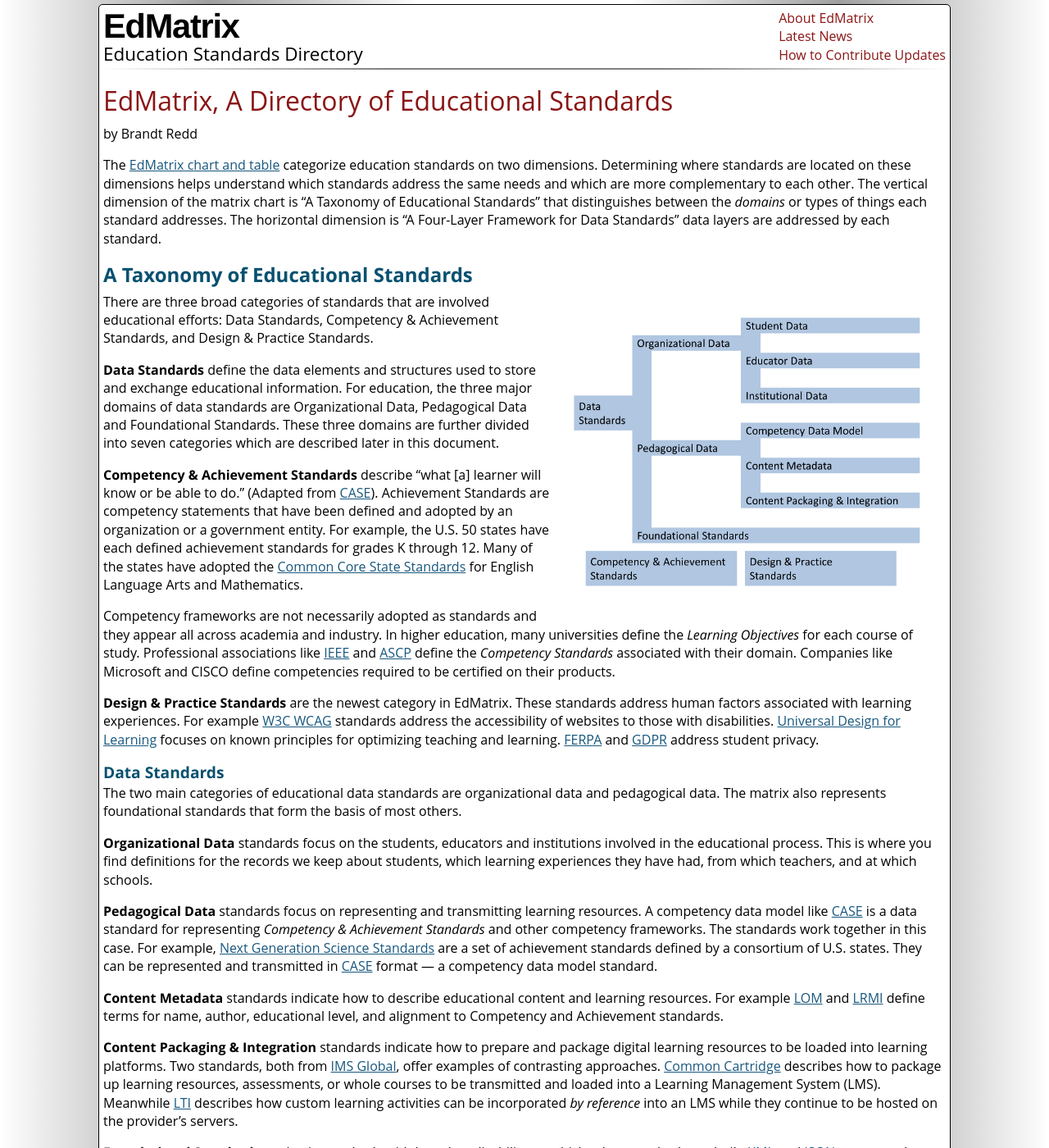
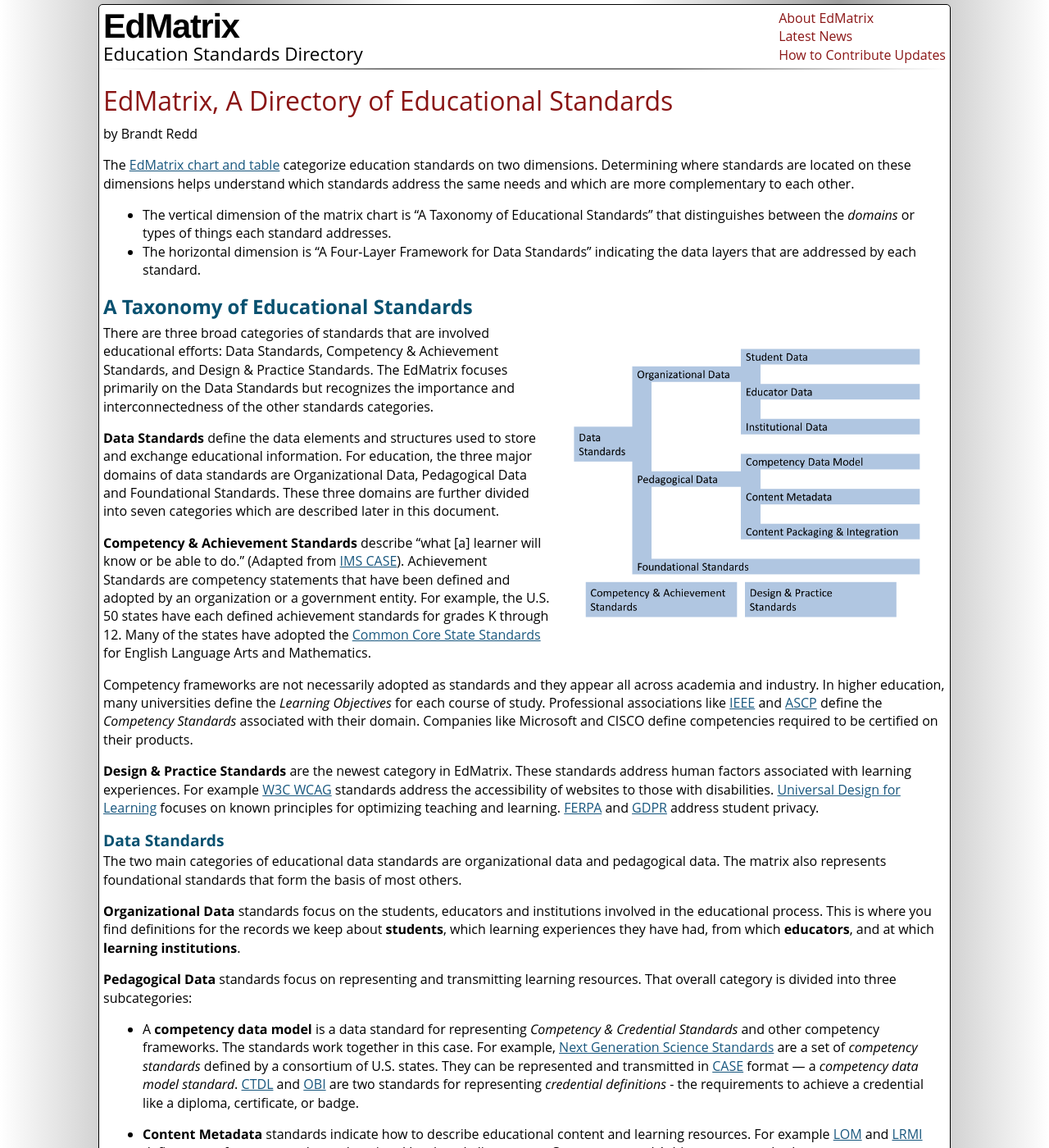
Before and after one commit to EdMatrix/edmatrix.github.io, a Jekyll site: the page built from A-Directory-Of-Educational-Standards.md, in a window 1280 px wide and 1400 px high. Shown: the whole window at 82% size. Built offline with Jekyll 4.4.1, drawn with Linux system fonts in a browser that asks for light colours; some web fonts are replaced; some of the changed text lies outside the part shown.

Commit message:
Update to standards taxonomy.

```diff
--- a/A-Directory-Of-Educational-Standards.md
+++ b/A-Directory-Of-Educational-Standards.md
@@ -4,34 +4,39 @@
 date: 2019-09-04
 layout: article
 ---
-The [EdMatrix chart and table](https://www.edmatrix.org/matrix.html) categorize education standards on two dimensions. Determining where standards are located on these dimensions helps understand which standards address the same needs and which are more complementary to each other. The vertical dimension of the matrix chart is "A Taxonomy of Educational Standards" that distinguishes between the *domains* or types of things each standard addresses. The horizontal dimension is "A Four-Layer Framework for Data Standards" data layers are addressed by each standard.
+The [EdMatrix chart and table](/matrix.html) categorize education standards on two dimensions. Determining where standards are located on these dimensions helps understand which standards address the same needs and which are more complementary to each other.
+
+* The vertical dimension of the matrix chart is "A Taxonomy of Educational Standards" that distinguishes between the *domains* or types of things each standard addresses.
+* The horizontal dimension is "A Four-Layer Framework for Data Standards" indicating the data layers that are addressed by each standard.
 
 ## A Taxonomy of Educational Standards
 
 <img style="float: right; margin: 1em;" src="Taxonomy.png" alt="A hierarchy of educational standards matching the descriptions in the text." width="450" />
-There are three broad categories of standards that are involved educational efforts: Data Standards, Competency & Achievement Standards, and Design & Practice Standards.
+There are three broad categories of standards that are involved educational efforts: Data Standards, Competency & Achievement Standards, and Design & Practice Standards. The EdMatrix focuses primarily on the Data Standards but recognizes the importance and interconnectedness of the other standards categories.
 
 **Data Standards** define the data elements and structures used to store and exchange educational information. For education, the three major domains of data standards are Organizational Data, Pedagogical Data and Foundational Standards. These three domains are further divided into seven categories which are described later in this document.
 
-**Competency & Achievement Standards** describe "what [a] learner will know or be able to do." (Adapted from [CASE](http://www.imsglobal.org/activity/case)). Achievement Standards are competency statements that have been defined and adopted by an organization or a government entity. For example, the U.S. 50 states have each defined achievement standards for grades K through 12. Many of the states have adopted the [Common Core State Standards](http://www.corestandards.org/) for English Language Arts and Mathematics.
+**Competency & Achievement Standards** describe "what [a] learner will know or be able to do." (Adapted from [IMS CASE](/stds/IMS-CASE.html)). Achievement Standards are competency statements that have been defined and adopted by an organization or a government entity. For example, the U.S. 50 states have each defined achievement standards for grades K through 12. Many of the states have adopted the [Common Core State Standards](/stds/CCSSO-NGA-CCSS.html) for English Language Arts and Mathematics.
 
 Competency frameworks are not necessarily adopted as standards and they appear all across academia and industry. In higher education, many universities define the *Learning Objectives* for each course of study. Professional associations like [IEEE](https://www.ieee.org/) and [ASCP](https://www.ascp.org) define the *Competency Standards* associated with their domain. Companies like Microsoft and CISCO define competencies required to be certified on their products.
 
-**Design & Practice Standards** are the newest category in EdMatrix. These standards address human factors associated with learning experiences. For example [W3C WCAG](https://www.w3.org/WAI/standards-guidelines/wcag/) standards address the accessibility of websites to those with disabilities. [Universal Design for Learning](http://www.cast.org/our-work/about-udl.html) focuses on known principles for optimizing teaching and learning. [FERPA](www.cast.org/our-work/about-udl.html) and [GDPR](https://en.wikipedia.org/wiki/General_Data_Protection_Regulation) address student privacy.
+**Design & Practice Standards** are the newest category in EdMatrix. These standards address human factors associated with learning experiences. For example [W3C WCAG](/stds/W3C-WCAG.html) standards address the accessibility of websites to those with disabilities. [Universal Design for Learning](/stds/CAST-UDL.html) focuses on known principles for optimizing teaching and learning. [FERPA](/stds/US-Government-FERPA.html) and [GDPR](https://en.wikipedia.org/wiki/General_Data_Protection_Regulation) address student privacy.
 
 ### Data Standards
 
 The two main categories of educational data standards are organizational data and pedagogical data. The matrix also represents foundational standards that form the basis of most others.
 
-**Organizational Data** standards focus on the students, educators and institutions involved in the educational process. This is where you find definitions for the records we keep about students, which learning experiences they have had, from which teachers, and at which schools.
+**Organizational Data** standards focus on the students, educators and institutions involved in the educational process. This is where you find definitions for the records we keep about **students**, which learning experiences they have had, from which **educators**, and at which **learning institutions**.
 
-**Pedagogical Data** standards focus on representing and transmitting learning resources. A competency data model like [CASE](http://www.imsglobal.org/activity/case) is a data standard for representing *Competency & Achievement Standards* and other competency frameworks. The standards work together in this case. For example, [Next Generation Science Standards](https://www.nextgenscience.org/) are a set of achievement standards defined by a consortium of U.S. states. They can be represented and transmitted in [CASE](http://www.imsglobal.org/activity/case) format — a competency data model standard.
+**Pedagogical Data** standards focus on representing and transmitting learning resources. That overall category is divided into three subcategories:
 
-**Content Metadata** standards indicate how to describe educational content and learning resources. For example [LOM](https://standards.ieee.org/standard/1484_12_1-2002.html) and [LRMI](https://www.dublincore.org/specifications/lrmi/) define terms for name, author, educational level, and alignment to Competency and Achievement standards.
+* A **competency data model** is a data standard for representing *Competency & Credential Standards* and other competency frameworks. The standards work together in this case. For example, [Next Generation Science Standards](/stds/Achieve-NGSS.html) are a set of *competency standards* defined by a consortium of U.S. states. They can be represented and transmitted in [CASE](/stds/IMS-CASE.html) format — a *competency data model standard*. [CTDL](/stds/Credential-Engine-CTDL.html) and [OBI](/stds/IMS-OBI.html) are two standards for representing *credential definitions* - the requirements to achieve a credential like a diploma, certificate, or badge.
 
-**Content Packaging & Integration** standards indicate how to prepare and package digital learning resources to be loaded into learning platforms. Two standards, both from [IMS Global](https://www.imsglobal.org/), offer examples of contrasting approaches. [Common Cartridge](http://www.imsglobal.org/cc/index.html) describes how to package up learning resources, assessments, or whole courses to be transmitted and loaded into a Learning Management System (LMS). Meanwhile [LTI](http://www.imsglobal.org/activity/learning-tools-interoperability) describes how custom learning activities can be incorporated *by reference* into an LMS while they continue to be hosted on the provider's servers.
+* **Content Metadata** standards indicate how to describe educational content and learning resources. For example [LOM](https://standards.ieee.org/standard/1484_12_1-2002.html) and [LRMI](/stds/DublinCore-LRMI.html) define terms for name, author, educational level, and alignment to Competency and Achievement standards.
 
-**Foundational Standards** are basic standards with broad applicability on which other standards are built. [XML](https://www.w3.org/XML/) and [JSON](https://json.org/) are general standards for representing and transmitting data. LOM is based on XML while CASE is based on JSON. [HTTP](https://en.wikipedia.org/wiki/Hypertext_Transfer_Protocol) and [HTML](https://en.wikipedia.org/wiki/HTML) are the standards for communication and documents for the world-wide-web. [EDI](https://en.wikipedia.org/wiki/Electronic_data_interchange) is an old but still commonly used protocol for transmitting documents between institutions.
+* **Content Packaging & Integration** standards indicate how to prepare and package digital learning resources to be used in learning platforms. Two standards, both from [IMS Global](https://www.imsglobal.org/), offer examples of contrasting approaches. [Common Cartridge](/stds/IMS-IMS-CC.html) describes how to package up learning resources, assessments, or whole courses to be transmitted and loaded into a Learning Management System (LMS). Meanwhile [LTI](/stds/IMS-LTI.html) describes how custom learning activities can be incorporated *by reference* into an LMS while they continue to be hosted on the provider's servers.
+
+**Foundational Standards** are basic standards with broad applicability on which other standards are built. For example, [XML](/stds/W3C-XML.html) and [JSON](/stds/ECMA-JSON.html) are general standards for representing and transmitting data. LOM is based on XML while CASE is based on JSON. [HTTP](https://www.edmatrix.org/stds/IETF-HTTP.html) and [HTML](/stds/W3C-HTML.html) are the standards for communication and documents for the world-wide-web. [EDI](/stds/NIST-EDI.html) is an old but still commonly used protocol for transmitting documents between institutions.
 
 ## A Four-Layer Framework for Data Standards
 
```
Also changed, not shown: _stds/IEEE-LTSC-LOM.md (renamed from _stds_drafts/IEEE-LTSC-LOM.md).
